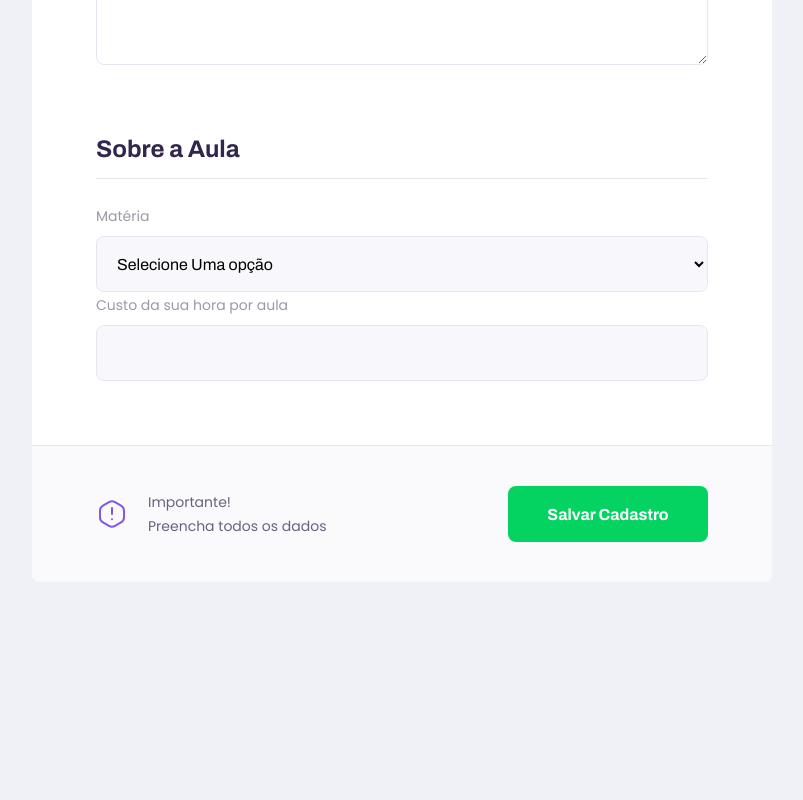
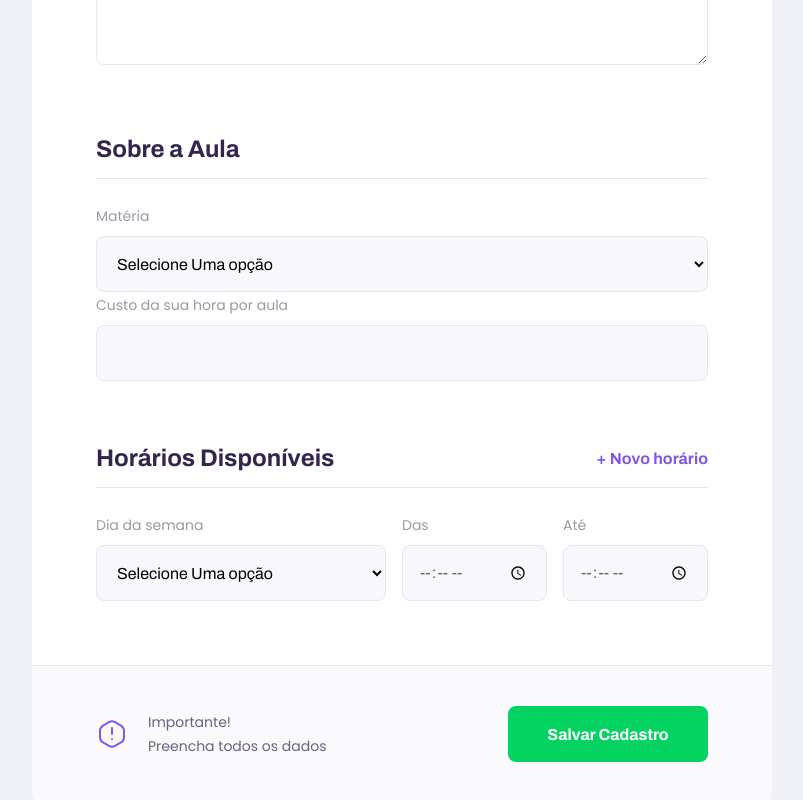
Before and after one commit to Johnbrow10/nextlevelweek_2, a React (Create React App) app: page /give-classes in a window 1280 px wide. Shown: the part 886-1686 px from the top of the page, without its empty margins (238-1041 px from the left). Before the commit the page ends 1468 px from the top, so only its background shows below. Built offline with nearby package versions, Linux system fonts and the light colour scheme.

Commit message:
css dos inputs no fieldset Horarios disponiveis.

```diff
--- a/src/pages/TeacherForm/index.tsx
+++ b/src/pages/TeacherForm/index.tsx
@@ -19,10 +19,10 @@
                 <fieldset>
                     <legend>Seus Dados</legend>
 
-                <Input name="name" label="Nome Completo"/>
-                <Input name="avatar" label="Avatar"/>
-                <Input name="whatsapp" label="Whatsapp"/>
-                <Textarea name="bio" label="Biografia"/>
+                    <Input name="name" label="Nome Completo" />
+                    <Input name="avatar" label="Avatar" />
+                    <Input name="whatsapp" label="Whatsapp" />
+                    <Textarea name="bio" label="Biografia" />
 
 
                 </fieldset>
@@ -33,27 +33,53 @@
                         name="subject"
                         label="Matéria"
                         options={[
-                    {value: 'Artes',label: 'Artes'},
-                    {value: 'Biologia',label: 'biologia'},
-                    {value: 'Ciências',label: 'Ciências'},
-                    {value: 'Educação Física',label: 'Educação Física'},
-                    {value: 'Física',label: 'Física'},
-                    {value: 'Geografia',label: 'Geografia'},
-                    {value: 'Matemática',label: 'Matemática'},
-                    {value: 'Português',label: 'Português'},
-                    {value: 'Química',label: 'Química'},
+                            { value: 'Artes', label: 'Artes' },
+                            { value: 'Biologia', label: 'biologia' },
+                            { value: 'Ciências', label: 'Ciências' },
+                            { value: 'Educação Física', label: 'Educação Física' },
+                            { value: 'Física', label: 'Física' },
+                            { value: 'Geografia', label: 'Geografia' },
+                            { value: 'Matemática', label: 'Matemática' },
+                            { value: 'Português', label: 'Português' },
+                            { value: 'Química', label: 'Química' },
                         ]}
 
                     />
 
-                <Input name="cost" label="Custo da sua hora por aula"/>
+                    <Input name="cost" label="Custo da sua hora por aula" />
 
+                </fieldset>
+
+                <fieldset>
+                    <legend>Horários Disponíveis
+                        <button type="button">
+                            + Novo horário
+                        </button>
+                    </legend>
+                    <div className="schedule-item">
+                        <Select
+                            name="week_day"
+                            label="Dia da semana"
+                            options={[
+                                { value: '0', label: 'Domingo' },
+                                { value: '1', label: 'Segunda-feira' },
+                                { value: '2', label: 'Terça-feira' },
+                                { value: '3', label: 'Quarta-feira' },
+                                { value: '4', label: 'Quinta-feira' },
+                                { value: '5', label: 'Sexta-feira' },
+                                { value: '6', label: 'Sábado' },
+                            ]}
+
+                        />
+                        <Input name="from" label="Das" type="time"/>
+                        <Input name="to" label="Até" type="time"/>
+                    </div>
                 </fieldset>
 
                 <footer>
                     <p>
-                    <img src={warningicon} alt="Aviso Importante"/>
-                    Importante! <br/>
+                        <img src={warningicon} alt="Aviso Importante" />
+                    Importante! <br />
                     Preencha todos os dados
                 </p>
                     <button type="button">Salvar Cadastro</button>
--- a/src/pages/TeacherForm/styles.css
+++ b/src/pages/TeacherForm/styles.css
@@ -36,6 +36,19 @@
     width          : 100%;
     padding-bottom : 1.6rem;
     border-bottom  : 1px solid var(--color-line-in-white);
+}
+
+#page-teacher-form main fieldset legend button {
+    background: none;
+    border    : 0;
+    color     : var(--color-primary);
+    font      : 700 1.6rem Archivo;
+    cursor    : pointer;
+    transition: color 0.2s;
+}
+
+#page-teacher-form main fieldset legend button:hover {
+    color: var(--color-primary-dark);
 }
 
 #page-teacher-form main fieldset .input-block+.textarea-block {
@@ -105,6 +118,16 @@
         padding: 0 6.4rem;
     }
 
+    #page-teacher-form main .schedule-item {
+        display              : grid;
+        grid-template-columns: 2fr 1fr 1fr;
+        column-gap           : 1.6rem;
+    }
+
+    #page-teacher-form main .schedule-item .input-block {
+        margin-top: 0 !important;
+    }
+
     #page-teacher-form main footer {
         padding        : 4.0rem 6.4rem;
         display        : flex;
```
Lines whose indentation alone changed are shown as unchanged.
